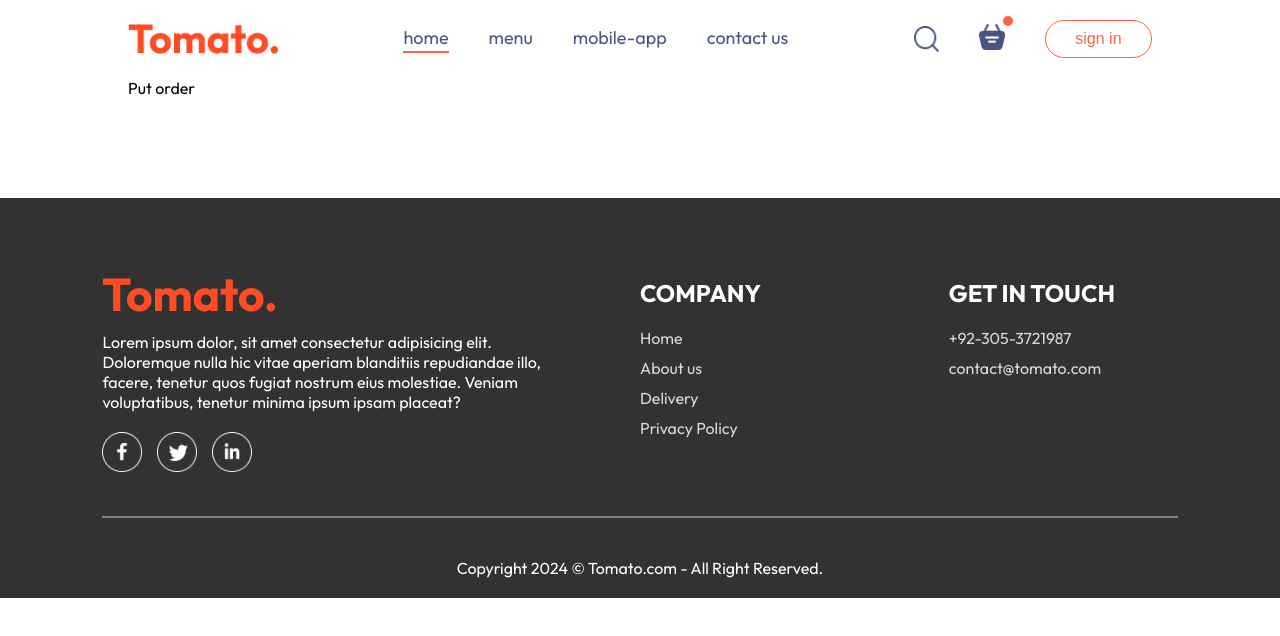
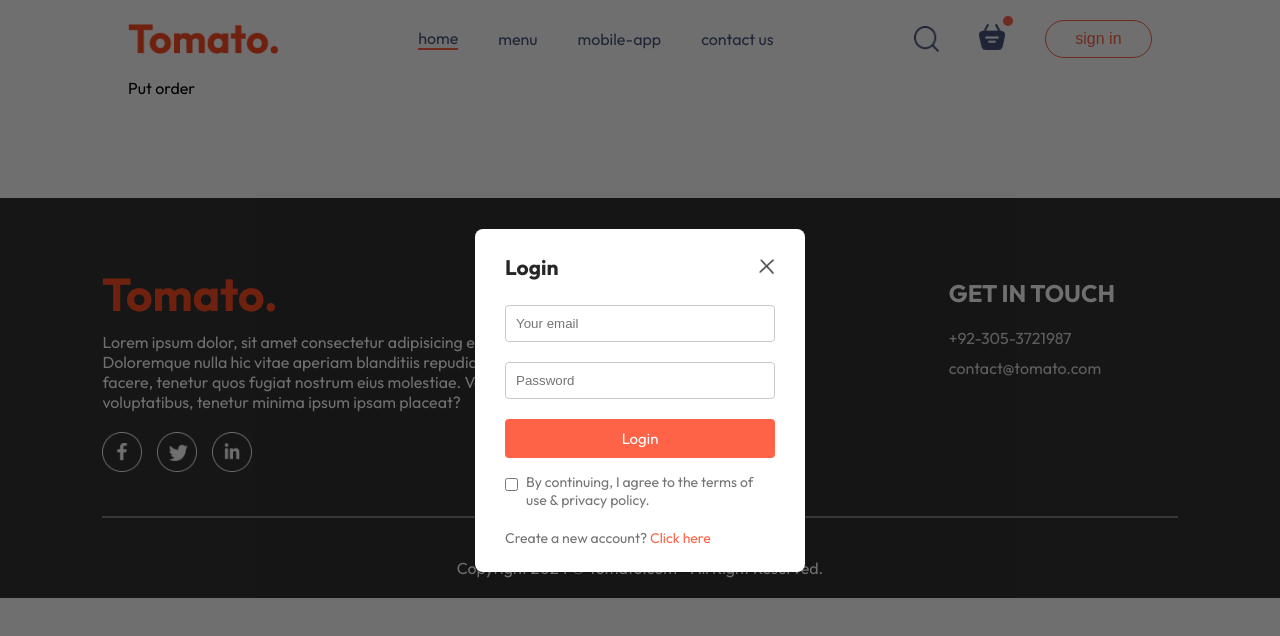
Before and after one commit to saqibbedar/food-del, a React (Vite) app in the folder frontend/: page /order in a window 1280 px wide. Both pictures are taken after a click on the button "sign in". Shown: the top 636 px of the page. Built offline with nearby package versions, Linux system fonts and the light colour scheme.

Commit message:
added Login/SignUp pages

```diff
--- a/frontend/src/App.jsx
+++ b/frontend/src/App.jsx
@@ -1,16 +1,19 @@
-import React from "react";
+import React, { useState } from "react";
 import Navbar from "./components/Navbar/Navbar";
 import { Route, Routes } from "react-router-dom";
 import Home from "./pages/Home/Home";
 import Cart from "./pages/Cart/Cart";
 import PlaceOrder from "./pages/PlaceOrder/PlaceOrder";
 import Footer from "./components/Footer/Footer";
+import Login from "./components/Login/Login";
 
 const App = () => {
+  const [showLogin, setShowLogin] = useState(false)
   return (
     <>
+    {showLogin ? <Login setShowLogin={setShowLogin}/> : <></>}
       <div className="main">
-        <Navbar />
+        <Navbar setShowLogin={setShowLogin}/>
         <Routes>
           <Route path="/" element={<Home />} />
           <Route path="/cart" element={<Cart />} />
--- a/frontend/src/components/AppDownload/AppDownload.jsx
+++ b/frontend/src/components/AppDownload/AppDownload.jsx
@@ -3,7 +3,7 @@ import "./AppDownload.css"
 
 const AppDownload = () => {
   return (
-    <div className="app-download">
+    <div className="app-download" id="mobile-app">
       <p>For Better Experience Download <br/>Tomato App</p>
       <div className="app-download-platforms">
         <img src={assets.play_store} alt="" />
--- a/frontend/src/components/Footer/Footer.jsx
+++ b/frontend/src/components/Footer/Footer.jsx
@@ -4,7 +4,7 @@ import {assets} from "../../assets/assets"
 const Footer = () => {
 
   return (
-    <div className="footer">
+    <div className="footer" id="contact-us">
       <div className="footer-content">
         <div className="footer-content-left">
             <img src={assets.logo} />
--- /dev/null
+++ b/frontend/src/components/Login/Login.css
@@ -0,0 +1,69 @@
+.login-popup{
+    position: fixed;
+    background: #00000090;
+    width: 100%;
+    height: 100%;
+    z-index: 10;
+    display: grid;
+}
+.login-popup-container{
+    place-self: center;
+    width: max(23vw, 330px);
+    background-color: white;
+    display: flex;
+    flex-direction: column;
+    gap: 25px;
+    padding: 25px 30px;
+    border-radius: 8px;
+    font-size: 14px;
+    animation: fadeIn .5s;
+}
+.login-popup-title{
+    display: flex;
+    justify-content: space-between;
+    align-items: center;
+}
+.login-popup-title h2{
+    color: var(--heading-text);
+}
+.login-popup-title img{
+    width: 16px;
+    cursor: pointer;
+}
+.login-popup-inputs{
+    display: flex;
+    flex-direction: column;
+    gap: 20px;
+}
+.login-popup-inputs input{
+    outline: none;
+    border: 1px solid #c9c9c9;
+    border-radius: 4px;
+    padding: 10px;
+}
+.login-popup-container button{
+    all: unset;
+    padding: 10px;
+    border-radius: 4px;
+    color: white;
+    background: var(--link);
+    font-size: 15px;
+    cursor: pointer;
+    text-align: center;
+}
+.login-popup-condition{
+    display: flex;
+    align-items: start;
+    gap: 8px;
+    margin-top: -5px;
+}
+.login-popup-condition input{
+    margin-top: 5px;
+}
+.login-popup-condition p, .login-popup p{
+    color: #747474;
+}
+.login-popup p span{
+    color: var(--link);
+    cursor: pointer;
+}
--- /dev/null
+++ b/frontend/src/components/Login/Login.jsx
@@ -0,0 +1,35 @@
+import { useState } from "react"
+import "./Login.css"
+import { assets } from "../../assets/assets"
+
+const Login = ({setShowLogin}) => {
+    const [currentState, setCurrentState] = useState("Login")
+  return (
+    <div className="login-popup">
+      <form className="login-popup-container">
+        <div className="login-popup-title">
+            <h2>{currentState}</h2>
+            <img onClick={()=>setShowLogin(false)} src={assets.cross_icon} />
+        </div>
+        <div className="login-popup-inputs">
+            {currentState === "Sign Up" && <input type="text" placeholder="Your name" required/>}
+            <input type="email" placeholder="Your email" required/>
+            <input type="password" placeholder="Password" required/>
+            <button>{currentState === "Sign Up" ? "Create account" : "Login"}</button>
+            <div className="login-popup-condition">
+                <input type="checkbox"/>
+                <p>By continuing, I agree to the terms of use & privacy policy.</p>
+            </div>
+            {currentState === "Sign Up" ?
+            <p>Already have an account ? <span onClick={()=> setCurrentState("Login")}>Login here</span></p>
+            :
+            <p>Create a new account? <span onClick={()=>setCurrentState("Sign Up")}>Click here</span></p>
+            }
+
+        </div>
+      </form>
+    </div>
+  )
+}
+
+export default Login
--- a/frontend/src/components/Navbar/Navbar.jsx
+++ b/frontend/src/components/Navbar/Navbar.jsx
@@ -1,38 +1,39 @@
 import { useState } from "react";
 import "./Navbar.css";
 import { assets } from "../../assets/assets";
+import {Link} from "react-router-dom"
 
-const Navbar = () => {
+const Navbar = ({setShowLogin}) => {
   const [activeMenu, setActiveMenu] = useState("home");
 
   return (
     <div className="navbar">
       <img src={assets.logo} alt="" className="logo" />
       <ul className="nav-menu">
-        <li
+        <Link to={"/"}
           onClick={() => setActiveMenu("home")}
           className={activeMenu === "home" ? "active" : ""}
         >
           home
-        </li>
-        <li
+        </Link>
+        <a href="#explore-menu"
           onClick={() => setActiveMenu("menu")}
           className={activeMenu === "menu" ? "active" : ""}
         >
           menu
-        </li>
-        <li
+        </a>
+        <a href="#mobile-app"
           onClick={() => setActiveMenu("mobile-app")}
           className={activeMenu === "mobile-app" ? "active" : ""}
         >
           mobile-app
-        </li>
-        <li
+        </a>
+        <a href="#contact-us"
           onClick={() => setActiveMenu("contact-us")}
           className={activeMenu === "contact-us" ? "active" : ""}
         >
           contact us
-        </li>
+        </a>
       </ul>
       <div className="nav-right-icons">
         <img src={assets.search_icon} alt="" className="search-icon" />
@@ -40,7 +41,7 @@ const Navbar = () => {
           <img src={assets.basket_icon} alt="" className="basket-icon" />
           <div className="dot"></div>
         </div>
-        <button>sign in</button>
+        <button onClick={()=> setShowLogin(true)}>sign in</button>
       </div>
     </div>
   );
--- a/frontend/src/index.css
+++ b/frontend/src/index.css
@@ -12,6 +12,7 @@ body {
   width: 100%;
   height: 100%;
   font-family: "Outfit", sans-serif;
+  scroll-behavior: smooth;
 }
 
 :root {
```
